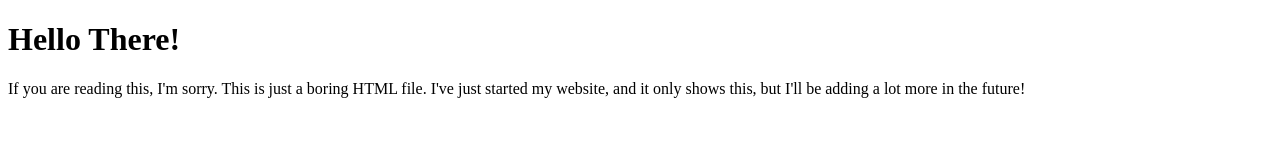
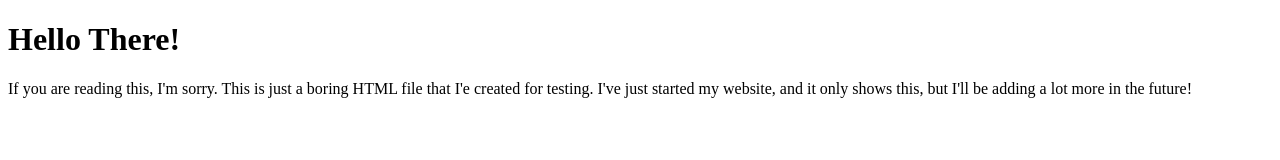
Before and after one commit to borisdvlpr/borisdvlpr.github.io, a plain HTML site: page index.html in a window 1280 px wide. Drawn offline with Linux system fonts and the light colour scheme.

Commit message:
Second test commit.

```diff
--- a/index.html
+++ b/index.html
@@ -17,8 +17,8 @@
 
         <main>
             <p>
-                If you are reading this, I'm sorry. This is just a boring HTML file. I've just started my website, and it only shows this, but I'll be adding
-                a lot more in the future!
+                If you are reading this, I'm sorry. This is just a boring HTML file that I'e created for testing. I've just started my website,
+                and it only shows this, but I'll be adding a lot more in the future!
             </p>
         </main>
 
```
